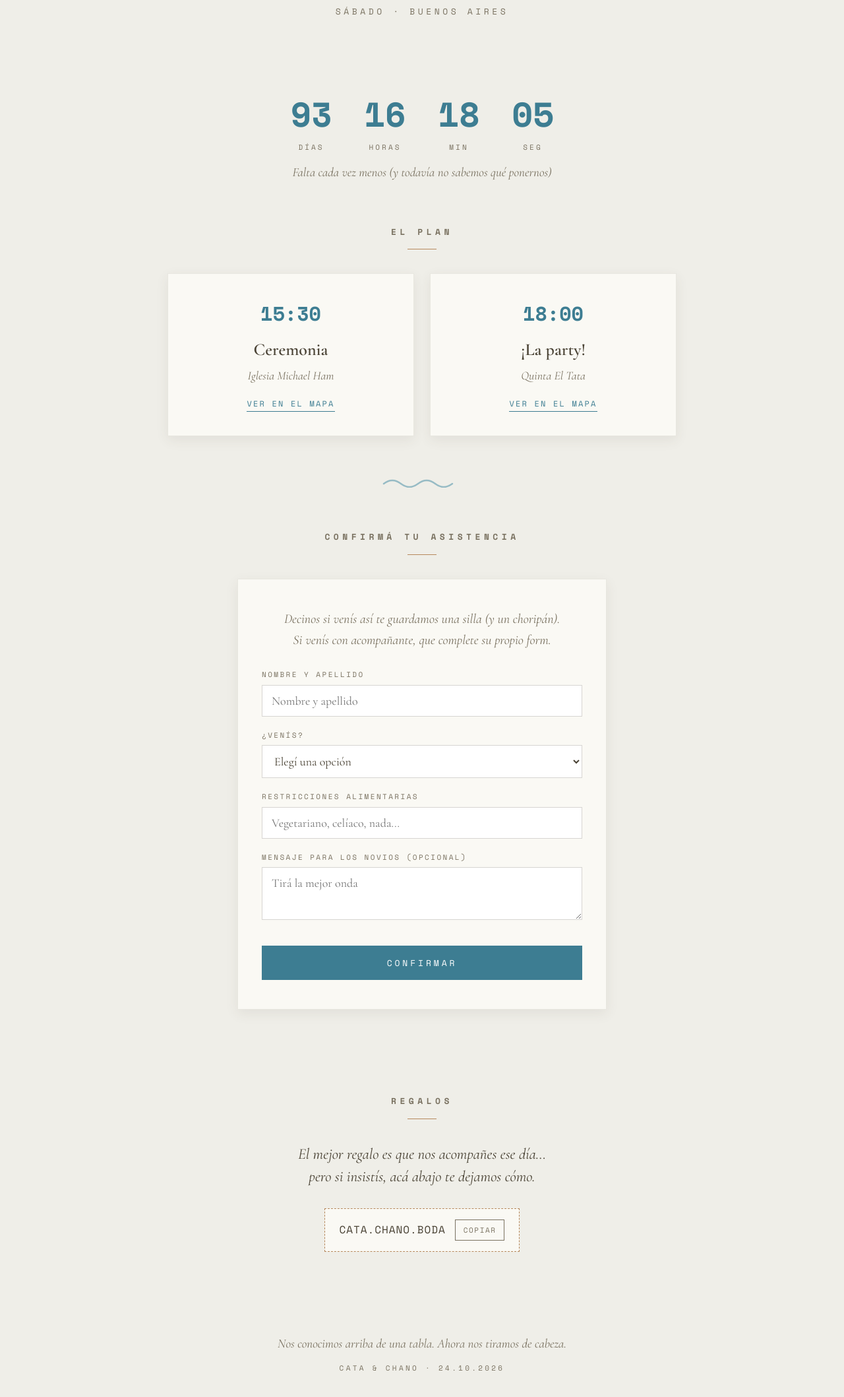
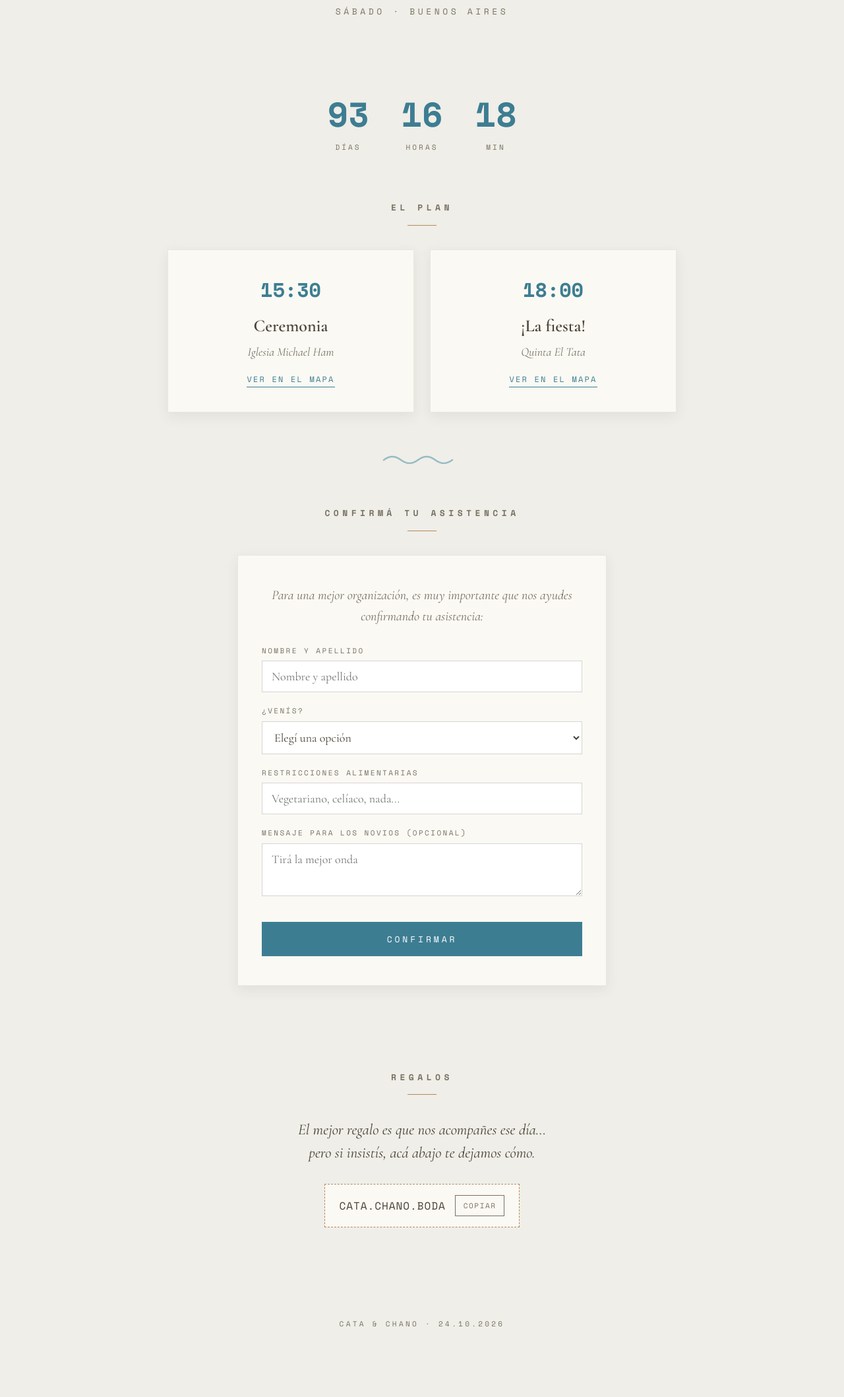
Before and after one commit to lucianoMintrone/cataychano, a plain HTML site: page index.html in a window 1280 px wide. Shown: the part 772-2889 px from the top of the page at 66% size. After the commit the page ends 2868 px from the top, so only its background shows below. Drawn offline with nearby package versions, Linux system fonts and the light colour scheme.

Commit message:
Efectos de scroll, fotos, favicon y ajustes de contenido
- Aparición suave de secciones al scrollear + parallax de la postal (respeta prefers-reduced-motion)
- Carpeta fotos/ con 11 fotos de la pareja; favicon y apple-touch-icon a partir de la selfie con anillo y mate
- RSVP: nuevo texto de intro pidiendo confirmar asistencia
- "¡La party!" → "¡La fiesta!"; countdown sin segundos (refresca cada 30s)
- Se quitan la frase del footer y la nota bajo el countdown

Co-Authored-By: Claude Fable 5 <noreply@anthropic.com>

```diff
--- a/index.html
+++ b/index.html
@@ -6,6 +6,8 @@
 <title>Cata &amp; Chano — ¡Nos casamos!</title>
 <meta property="og:title" content="Cata & Chano — ¡Nos casamos!">
 <meta property="og:description" content="24.10.2026 · Iglesia Michael Ham · Quinta El Tata. Confirmá tu asistencia acá.">
+<link rel="icon" type="image/png" href="favicon.png">
+<link rel="apple-touch-icon" href="apple-touch-icon.png">
 <link rel="preconnect" href="https://fonts.googleapis.com">
 <link rel="preconnect" href="https://fonts.gstatic.com" crossorigin>
 <link href="https://fonts.googleapis.com/css2?family=Cormorant+Garamond:ital,wght@0,400;0,500;0,600;1,400&family=Space+Mono:wght@400;700&display=swap" rel="stylesheet">
@@ -75,7 +77,6 @@
   .cd-box{text-align:center;min-width:76px}
   .cd-num{font-family:'Space Mono',monospace;font-size:clamp(32px,7vw,52px);font-weight:700;color:var(--sea-deep)}
   .cd-label{font-family:'Space Mono',monospace;font-size:11px;letter-spacing:.28em;text-transform:uppercase;color:var(--ink-soft)}
-  .cd-note{text-align:center;font-style:italic;font-size:19px;color:var(--ink-soft);margin-top:14px}
 
   /* ---------- SECTIONS ---------- */
   section{padding:64px 0}
@@ -142,6 +143,18 @@
   footer .mono{display:block;margin-top:14px;font-size:11px;letter-spacing:.3em;text-transform:uppercase;font-style:normal}
 
   .wave-divider{display:block;margin:0 auto;width:120px;opacity:.55}
+
+  /* ---------- SCROLL EFFECTS ---------- */
+  .postcard{transform:rotate(-1.2deg) translateY(var(--plx,0px))}
+  .reveal{opacity:0;transform:translateY(26px);transition:opacity .9s ease,transform .9s cubic-bezier(.22,.61,.36,1)}
+  .reveal.visible{opacity:1;transform:none}
+  .reveal.wave-divider{opacity:0}
+  .reveal.wave-divider.visible{opacity:.55}
+  .reveal-d1{transition-delay:.15s}
+  @media(prefers-reduced-motion:reduce){
+    .reveal{opacity:1;transform:none;transition:none}
+    .reveal.wave-divider{opacity:.55}
+  }
 </style>
 </head>
 <body>
@@ -220,40 +233,38 @@
   </header>
 
   <!-- COUNTDOWN -->
-  <div class="countdown" id="countdown">
+  <div class="countdown reveal" id="countdown">
     <div class="cd-box"><div class="cd-num" id="cd-d">–</div><div class="cd-label">días</div></div>
     <div class="cd-box"><div class="cd-num" id="cd-h">–</div><div class="cd-label">horas</div></div>
     <div class="cd-box"><div class="cd-num" id="cd-m">–</div><div class="cd-label">min</div></div>
-    <div class="cd-box"><div class="cd-num" id="cd-s">–</div><div class="cd-label">seg</div></div>
   </div>
-  <p class="cd-note" id="cd-note">Falta cada vez menos (y todavía no sabemos qué ponernos)</p>
 
   <!-- AGENDA -->
   <section id="agenda">
-    <h2 class="sec-title">El plan</h2>
+    <h2 class="sec-title reveal">El plan</h2>
     <div class="agenda">
-      <div class="evt">
+      <div class="evt reveal">
         <div class="hour">15:30</div>
         <h3>Ceremonia</h3>
         <p>Iglesia Michael Ham</p>
         <a class="map" href="https://maps.google.com/?q=Iglesia+Michael+Ham+Vicente+L%C3%B3pez" target="_blank" rel="noopener">Ver en el mapa</a>
       </div>
-      <div class="evt">
+      <div class="evt reveal reveal-d1">
         <div class="hour">18:00</div>
-        <h3>¡La party!</h3>
+        <h3>¡La fiesta!</h3>
         <p>Quinta El Tata</p>
         <a class="map" href="https://maps.google.com/?q=Quinta+El+Tata" target="_blank" rel="noopener">Ver en el mapa</a>
       </div>
     </div>
   </section>
 
-  <svg class="wave-divider" viewBox="0 0 120 14" xmlns="http://www.w3.org/2000/svg"><path d="M2 8 q13 -10 26 0 t26 0 t26 0 t26 0" stroke="#4f93a8" stroke-width="2.5" fill="none" stroke-linecap="round"/></svg>
+  <svg class="wave-divider reveal" viewBox="0 0 120 14" xmlns="http://www.w3.org/2000/svg"><path d="M2 8 q13 -10 26 0 t26 0 t26 0 t26 0" stroke="#4f93a8" stroke-width="2.5" fill="none" stroke-linecap="round"/></svg>
 
   <!-- RSVP -->
   <section id="rsvp">
-    <h2 class="sec-title">Confirmá tu asistencia</h2>
-    <div class="rsvp-card">
-      <p class="rsvp-intro">Decinos si venís así te guardamos una silla (y un choripán).<br>Si venís con acompañante, que complete su propio form.</p>
+    <h2 class="sec-title reveal">Confirmá tu asistencia</h2>
+    <div class="rsvp-card reveal reveal-d1">
+      <p class="rsvp-intro">Para una mejor organización, es muy importante que nos ayudes confirmando tu asistencia:</p>
       <form id="rsvp-form">
         <label for="nombre">Nombre y apellido</label>
         <input type="text" id="nombre" class="name-input" required placeholder="Nombre y apellido">
@@ -275,8 +286,8 @@
 
   <!-- REGALOS -->
   <section id="regalos">
-    <h2 class="sec-title">Regalos</h2>
-    <div class="gift">
+    <h2 class="sec-title reveal">Regalos</h2>
+    <div class="gift reveal reveal-d1">
       <p class="frase">El mejor regalo es que nos acompañes ese día…<br>pero si insistís, acá abajo te dejamos cómo.</p>
       <div class="alias-box">
         <code id="alias">CATA.CHANO.BODA</code>
@@ -285,8 +296,7 @@
     </div>
   </section>
 
-  <footer>
-    Nos conocimos arriba de una tabla. Ahora nos tiramos de cabeza.
+  <footer class="reveal">
     <span class="mono">Cata &amp; Chano · 24.10.2026</span>
   </footer>
 
@@ -299,19 +309,16 @@
     var diff = target - Date.now();
     if(diff <= 0){
       document.getElementById('countdown').innerHTML = '<div class="cd-num">¡Es hoy!</div>';
-      document.getElementById('cd-note').textContent = '¡Nos vemos en la pista!';
       return;
     }
     var d = Math.floor(diff/86400000),
         h = Math.floor(diff%86400000/3600000),
-        m = Math.floor(diff%3600000/60000),
-        s = Math.floor(diff%60000/1000);
+        m = Math.floor(diff%3600000/60000);
     document.getElementById('cd-d').textContent = d;
     document.getElementById('cd-h').textContent = ('0'+h).slice(-2);
     document.getElementById('cd-m').textContent = ('0'+m).slice(-2);
-    document.getElementById('cd-s').textContent = ('0'+s).slice(-2);
   }
-  tick(); setInterval(tick,1000);
+  tick(); setInterval(tick,30000);
 
   // RSVP: submit sin salir de la página (un form por persona)
   // Cuando esté el Apps Script del Google Sheet, pegar acá su URL
@@ -345,6 +352,30 @@
     }
   });
 
+  // Efectos al scrollear: secciones que aparecen + parallax suave de la postal
+  var reveals = document.querySelectorAll('.reveal');
+  if('IntersectionObserver' in window){
+    var io = new IntersectionObserver(function(entries){
+      entries.forEach(function(en){
+        if(en.isIntersecting){ en.target.classList.add('visible'); io.unobserve(en.target); }
+      });
+    }, {threshold:.15, rootMargin:'0px 0px -40px 0px'});
+    reveals.forEach(function(el){ io.observe(el); });
+  } else {
+    reveals.forEach(function(el){ el.classList.add('visible'); });
+  }
+
+  if(!window.matchMedia('(prefers-reduced-motion: reduce)').matches){
+    var postcard = document.querySelector('.postcard'), plxTick = false;
+    window.addEventListener('scroll', function(){
+      if(plxTick) return; plxTick = true;
+      requestAnimationFrame(function(){
+        postcard.style.setProperty('--plx', Math.min(window.scrollY*.12, 60).toFixed(1)+'px');
+        plxTick = false;
+      });
+    }, {passive:true});
+  }
+
   function copiarAlias(){
     navigator.clipboard.writeText(document.getElementById('alias').textContent).then(function(){
       var b = document.querySelector('.copy'); b.textContent = '¡Copiado!';
```
Also changed, not shown: apple-touch-icon.png (added), favicon.png (added), fotos/abrazo-playa-atardecer.jpeg (added), fotos/atardecer-montanas.jpeg (added), fotos/atardecer-tablas.jpeg (added), fotos/despues-del-surf.jpeg (added), fotos/montanas.jpeg (added), fotos/propuesta-playa.jpeg (added), fotos/quebrada.jpeg (added), fotos/risas-lona.jpeg (added), fotos/selfie-anillo-mate.jpeg (added), fotos/selfie-anillo-playa.jpeg (added), fotos/surf-mar-faro.jpeg (added).
